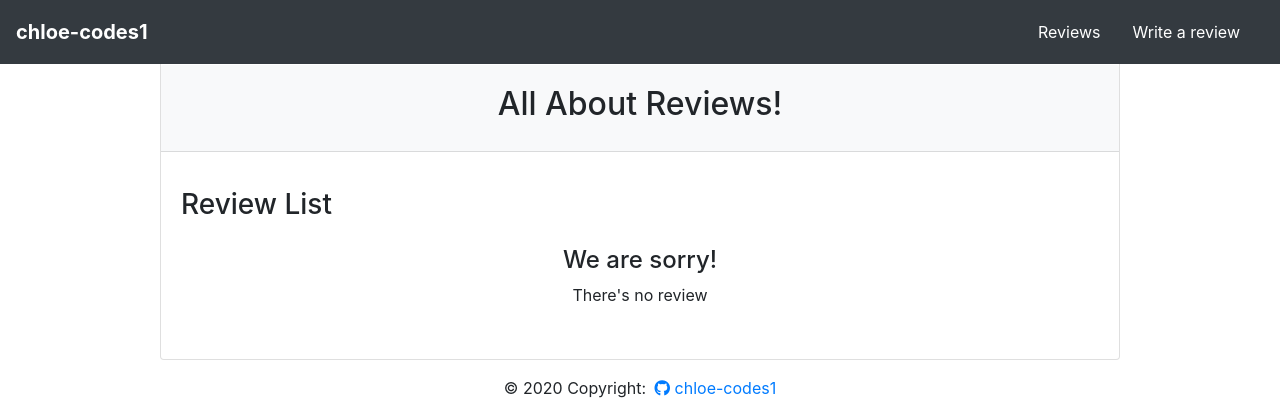
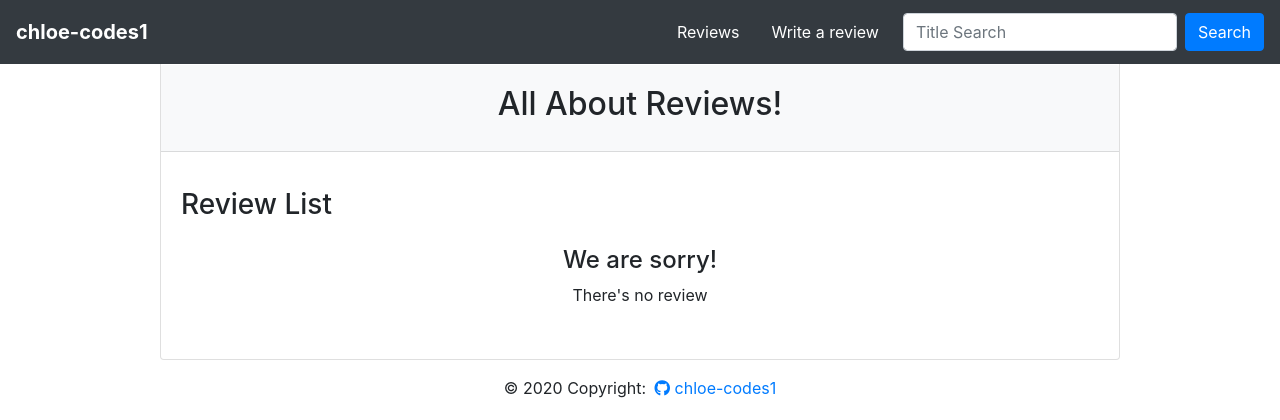
Before and after one commit to chloe-codes1/jot-down, a Django app: page /community/ in a window 1280 px wide. Shown: the top 420 px of the page. Run offline with Django 3.2, Linux system fonts and the light colour scheme; data that the repository does not hold is empty; some libraries are stand-ins or nearby versions.

Commit message:
Add Search function & Update .gitignore

```diff
--- a/community/urls.py
+++ b/community/urls.py
@@ -8,4 +8,5 @@ urlpatterns = [
     path('review_detail/<int:pk>/', views.review_detail),
     path('delete_review/<int:pk>/', views.delete_review),
     path('update_review/<int:pk>', views.update_review),
+    path('search/', views.search),
     ]
--- a/community/views.py
+++ b/community/views.py
@@ -45,3 +45,13 @@ def update_review(request, pk):
     review.save()
 
     return redirect('/community/')
+
+def search(request):
+    keyword = request.GET.get('keyword')
+    results = Review.objects.filter(title__icontains=keyword)
+    context = {
+        'results': results,
+        'keyword': keyword,
+    }
+
+    return render(request,'community/search_result.html',context)
--- a/templates/base.html
+++ b/templates/base.html
@@ -30,6 +30,10 @@
       </li>
     </ul>
   </div>
+  <form class="form-inline" action="/community/search/" method="get">
+    <input class="form-control mr-sm-2" name="keyword"type="search" placeholder="Title Search" aria-label="Search">
+    <button class="btn btn-primary my-2 my-sm-0" type="submit">Search</button>
+  </form>
 </nav>
 
 <div class="card w-75 m-auto py-3">
```
Also changed, not shown: community/templates/community/search_result.html (added, +29 -0 lines), README.md, 1 other file.
